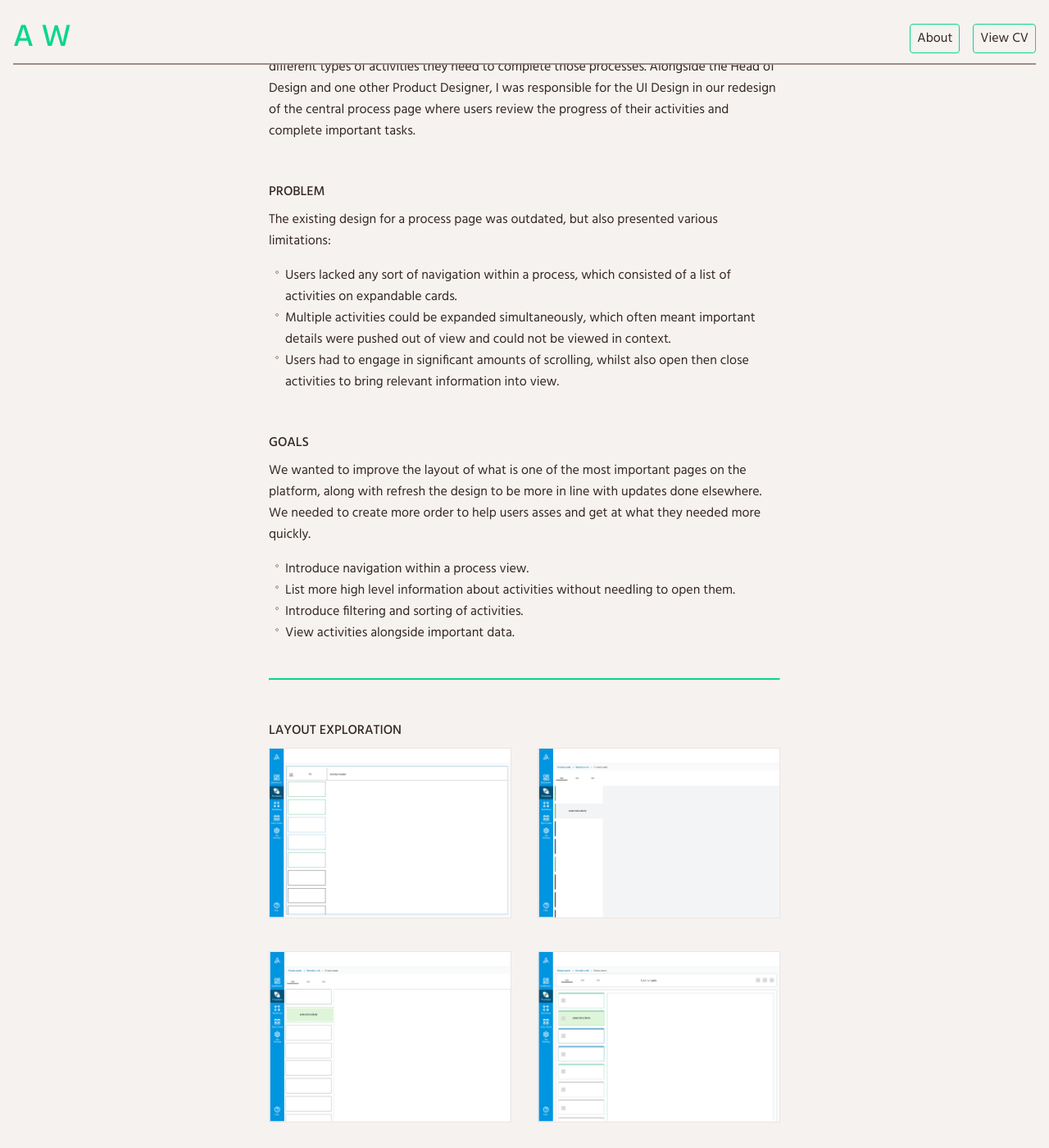
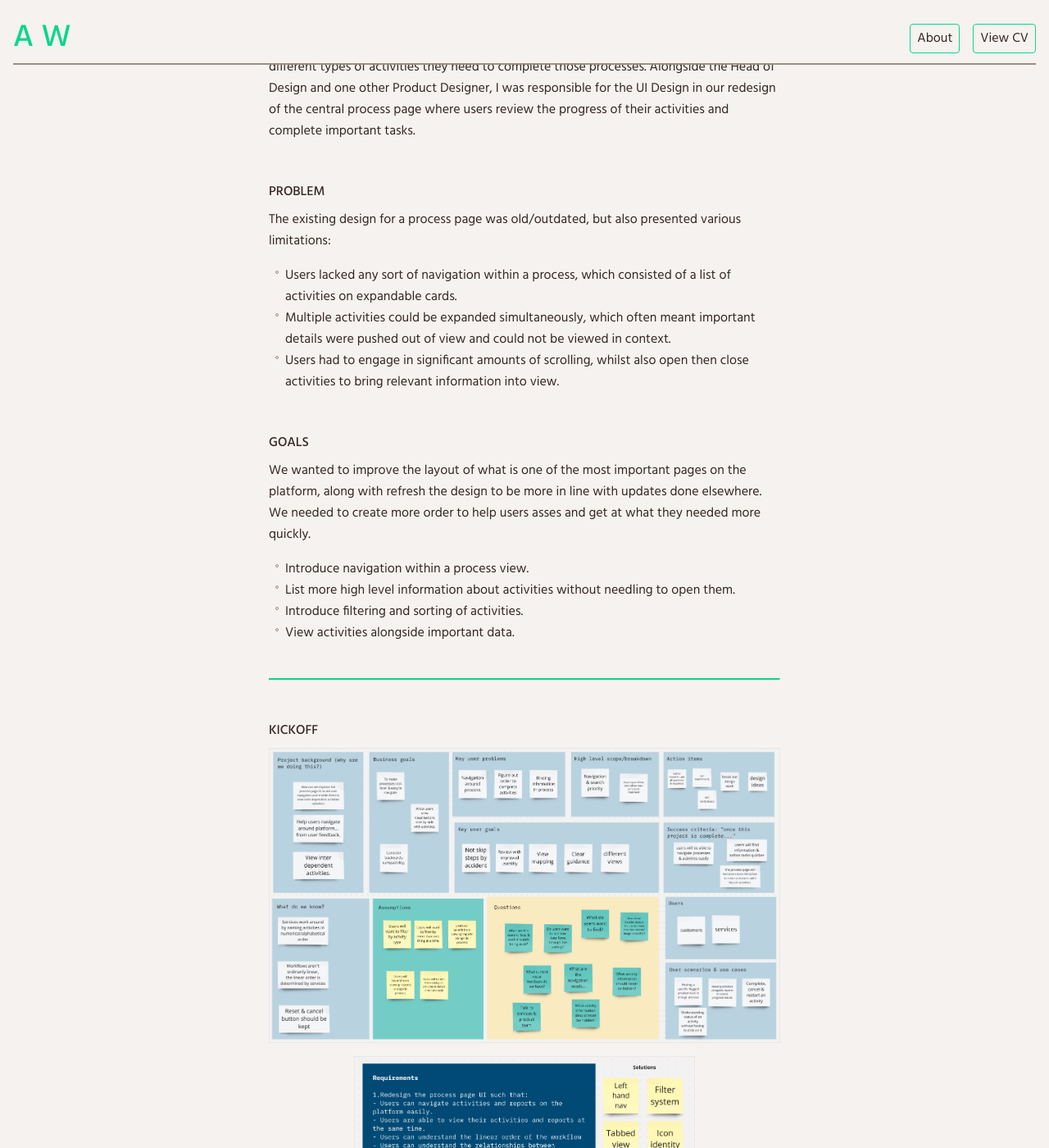
Before and after one commit to davidhiskett/awalsh, a Jekyll site: the page built from _posts/2024-08-18-navigation-redesign.md, in a window 1280 px wide and 1400 px high, scrolled down 560 px. Shown: the whole window at 82% size. Built offline with Jekyll 4.4.1, drawn with Linux system fonts in a browser that asks for light colours; some of the changed text lies outside the part shown.

Commit message:
Update navigation redesign post

```diff
--- a/_posts/2024-08-18-navigation-redesign.md
+++ b/_posts/2024-08-18-navigation-redesign.md
@@ -10,7 +10,7 @@
 Within the ARKK automation platform users build out financial processes which house different types of activities they need to complete those processes. Alongside the Head of Design and one other Product Designer, I was responsible for the UI Design in our redesign of the central process page where users review the progress of their activities and complete important tasks.
 
 ## PROBLEM
-The existing design for a process page was outdated, but also presented various limitations:
+The existing design for a process page was old/outdated, but also presented various limitations:
 - Users lacked any sort of navigation within a process, which consisted of a list of activities on expandable cards.
 - Multiple activities could be expanded simultaneously, which often meant important details were pushed out of view and could not be viewed in context.
 - Users had to engage in significant amounts of scrolling, whilst also open then close activities to bring relevant information into view.
@@ -26,6 +26,41 @@
 
 ---
 
+### KICKOFF
+![]({{ site.baseurl }}/assets/img/navigation-redesign/navigation-kickoff-1.png)
+<div class="row mb8">
+    <div class="col-md-8 col-md-offset-2">
+        <img src="{{ site.baseurl }}/assets/img/navigation-redesign/navigation-kickoff-2.png">
+    </div>
+</div>
+
+As this was a big project with many different parts, we created a couple of kickoff boards in different meetings. Above is a board from the early stages of the process for the main redesign, along with some requirements.
+
+### OLD VIEW
+![]({{ site.baseurl }}/assets/img/navigation-redesign/navigation-old-1.png)
+We then carried out a detailed assessment of the current page, mainly focusing on UX and UI issues, but also what worked. We added to this list as we spoke to people in different teams to build a more accurate picture of how we could improve the process page.
+
+### INTERVIEWS
+<div class="row mb8">
+    <div class="col-md-8 col-md-offset-2">
+        <img src="{{ site.baseurl }}/assets/img/navigation-redesign/navigation-interviews-1.png">
+    </div>
+</div>
+Within the company we have a ‘Services’ team who set up various workflows for customers. In this sense they represent a certain type of user to us, who also has valuable insight into the motivations and experiences of customers. I was responsible for speaking to a few of these individuals as part of our initial user research.  Above are snapshots from an interview with one member of the Services team, and another from the Product team.
+
+### FILTER RESEARCH
+<div class="row mb8">
+    <div class="col-md-8 col-md-offset-2">
+        <img src="{{ site.baseurl }}/assets/img/navigation-redesign/navigation-filter-research-1.png">
+    </div>
+</div>
+We worked collectively on the whole process for this project, dividing up responsibilities on certain tasks. One of the specific areas I took responsibility of was the filters. Off the back of various interviews and market  research, we tried out some different approaches for filtering.
+
+We settled on an overlay menu, which would allow users to add filters in rows. We concluded that we didn’t have enough space to line filter results up as chips, agreeing that it was best to hide applied filters from the default view. The details of any applied filters were also accessible in one click, and could be edited easily.
+
+### FILTER EXPLORATION
+From this research we tried out a handful of approaches for the new filters.
+
 ### LAYOUT EXPLORATION
 <div class="row two-column">
     <img src="{{ site.baseurl }}/assets/img/navigation-redesign/navigation-wireframes-1.png">
--- a/_sass/base.scss
+++ b/_sass/base.scss
@@ -76,7 +76,7 @@
 }
 
 ::-webkit-scrollbar {
-  width: 4px;
+  width: 6px;
   height: 6px;
 }
 
```
Also changed, not shown: other parts of _posts/2024-08-18-navigation-redesign.md (+2 -1 lines), assets/img/navigation-redesign/navigation-filter-research-1.png (added), assets/img/navigation-redesign/navigation-interviews-1.png (added), assets/img/navigation-redesign/navigation-kickoff-1.png (added), assets/img/navigation-redesign/navigation-kickoff-2.png (added), assets/img/navigation-redesign/navigation-old-1.png (added), 8 other files.
